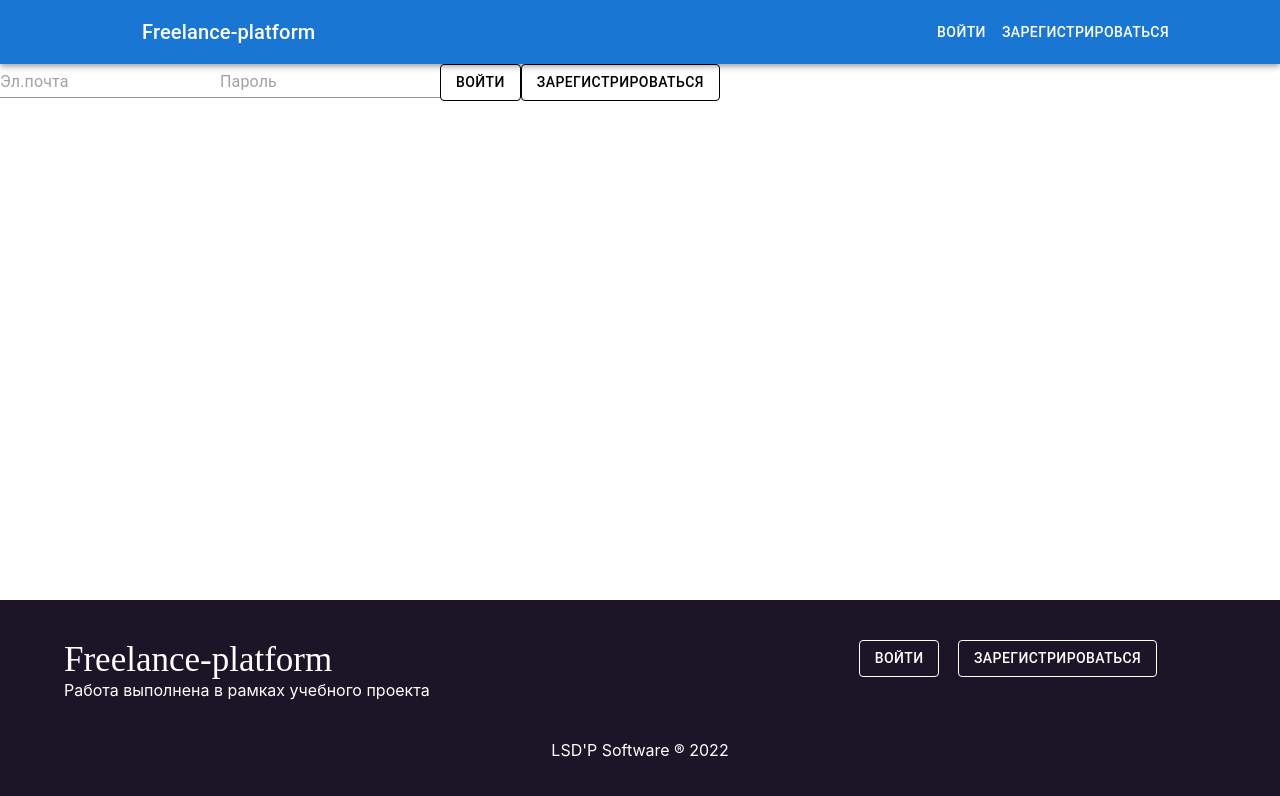
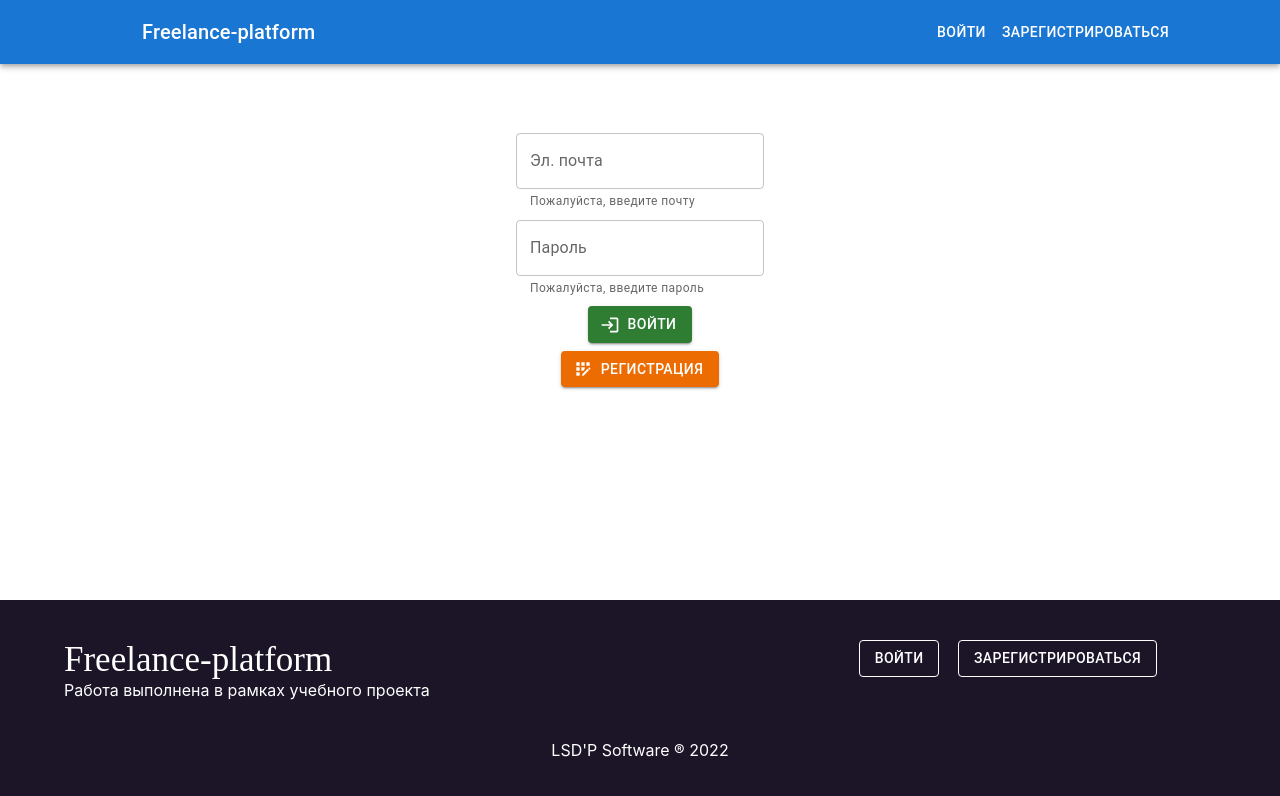
Before and after one commit to Simbaleon/SiPI_LSDP, a React (Create React App) app in the folder src/main/webapp/lsdp-frontend/: page /signin in a window 1280 px wide. Shown: the top 796 px of the page. Built offline with nearby package versions, Linux system fonts and the light colour scheme.

Commit message:
Поправил стили для страницы логина, начал работу над страницей авторизации

```diff
--- a/src/main/webapp/lsdp-frontend/package.json
+++ b/src/main/webapp/lsdp-frontend/package.json
@@ -5,6 +5,7 @@
   "dependencies": {
     "@emotion/react": "^11.9.0",
     "@emotion/styled": "^11.8.1",
+    "@mui/icons-material": "^5.6.2",
     "@mui/material": "^5.6.2",
     "@mui/styles": "^5.6.2",
     "@testing-library/jest-dom": "^5.16.4",
@@ -15,6 +16,7 @@
     "mobx": "^6.5.0",
     "mobx-react-lite": "^3.3.0",
     "react": "^18.0.0",
+    "react-bootstrap": "^2.3.0",
     "react-dom": "^18.0.0",
     "react-router-dom": "^6.3.0",
     "react-scripts": "5.0.1",
--- a/src/main/webapp/lsdp-frontend/src/components/common/content/Content.js
+++ b/src/main/webapp/lsdp-frontend/src/components/common/content/Content.js
@@ -3,6 +3,7 @@ import {Route, Routes,} from "react-router-dom";
 import AllOrders from "../../orders/Orders";
 import PersonalAccount from "../../user/personalAccount/PersonalAccount";
 import LoginPage from "../../user/loginPage/LoginPage";
+import RegistrationPage from "../../user/registrationPage/RegistrationPage";
 
 function Content() {
     return (
@@ -11,6 +12,7 @@ function Content() {
                 <Route path="/signin" element={<LoginPage/>}/>
                 <Route path="/orders" element={<AllOrders/>}/>
                 <Route path="/personalAccount" element={<PersonalAccount/>}/>
+                <Route path="/signUp" element={<RegistrationPage/>}/>
             </Routes>
         </div>
     )
--- a/src/main/webapp/lsdp-frontend/src/components/user/loginPage/LoginPage.js
+++ b/src/main/webapp/lsdp-frontend/src/components/user/loginPage/LoginPage.js
@@ -1,6 +1,9 @@
 import {useContext, useState} from "react";
-import {Button, Input} from "@mui/material";
+import {Button, Grid, TextField} from "@mui/material";
 import {Context} from "../../../index";
+import LoginIcon from '@mui/icons-material/Login';
+import AppRegistrationIcon from '@mui/icons-material/AppRegistration';
+import {NavLink} from "react-router-dom";
 
 function LoginPage() {
     const [email, setEmail] = useState("")
@@ -8,28 +11,56 @@ function LoginPage() {
     const {userStore} = useContext(Context)
 
     return (
-        <div>
-            <Input
+        <Grid
+            container
+            rowSpacing={1}
+            direction="column"
+            alignItems={"center"}
+            justifyContent={"center"}
+            style={{minHeight: '50vh'}}
+        >
+            <Grid item xs={12} sm={6} md={3}>
+                <TextField
+                    helperText="Пожалуйста, введите почту"
+                    label="Эл. почта"
                     type={"text"}
-                placeholder={"Эл.почта"}
                     value={email}
                     onChange={e => setEmail(e.target.value)}
                 />
-            <Input
-                placeholder={"Пароль"}
+            </Grid>
+            <Grid item xs={5}>
+                <TextField
+                    helperText="Пожалуйста, введите пароль"
+                    label="Пароль"
                     type={"password"}
                     value={password}
                     onChange={e => setPassword(e.target.value)}
                 />
+            </Grid>
+            <Grid item xs={12}>
                     <Button
-                variant={"outlined"}
-                color={"inherit"}
+                        startIcon={<LoginIcon />}
+                        variant={"contained"}
+                        color={"success"}
                         onClick={() => userStore?.login(email, password)}
                     >
                         Войти
                     </Button>
-            <Button variant={"outlined"} color={"inherit"}>Зарегистрироваться</Button>
-        </div>
+            </Grid>
+            <Grid item xs={5}>
+                <Button
+                    variant={"contained"}
+                    color={"warning"}
+                    startIcon={<AppRegistrationIcon />}
+                    {...{
+                        to: "/signUp",
+                        component: NavLink
+                    }}
+                >
+                    Регистрация
+                </Button>
+            </Grid>
+        </Grid>
     )
 }
 
--- /dev/null
+++ b/src/main/webapp/lsdp-frontend/src/components/user/registrationPage/RegistrationPage.js
@@ -0,0 +1,9 @@
+
+function RegistrationPage() {
+
+    return (
+        <p>Данная страница обсуждается с заказчиком</p>
+    )
+}
+
+export default RegistrationPage;
```
Also changed, not shown: 1 other file (tests, documents, lock files or other folders). Lines whose indentation alone changed are shown as unchanged.
